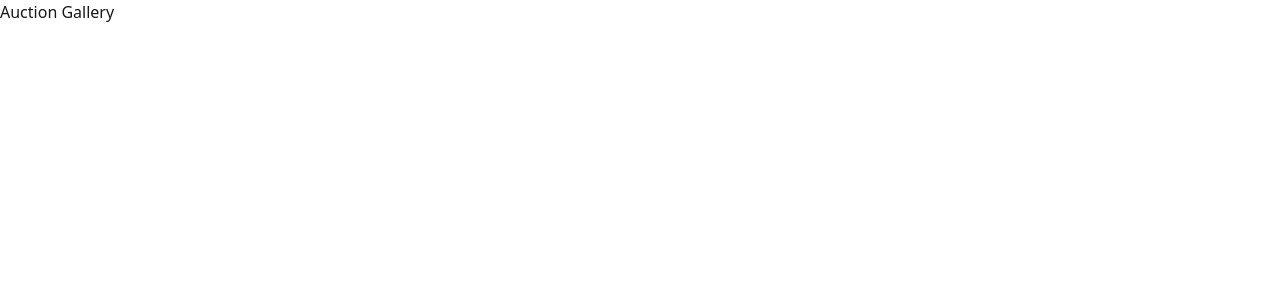
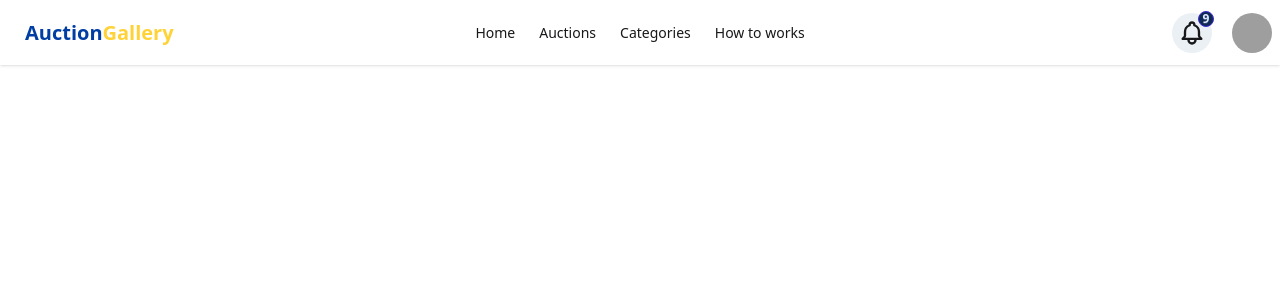
Before and after one commit to iftakhersifat/auction-gallery, a React (Vite) app: page / in a window 1280 px wide. Shown: the top 300 px of the page. Built offline with nearby package versions, Linux system fonts and the light colour scheme; grey boxes are pictures that could not be loaded.

Commit message:
added navbar

```diff
--- a/src/App.jsx
+++ b/src/App.jsx
@@ -5,8 +5,48 @@
 
   return (
     <>
-      <h1>Auction Gallery</h1>
+      <div className="navbar bg-base-100 shadow-sm">
+    <div className="navbar-start">
+    <div className="dropdown">
+      <div tabIndex={0} role="button" className="btn btn-ghost lg:hidden">
+        <svg xmlns="http://www.w3.org/2000/svg" className="h-5 w-5" fill="none" viewBox="0 0 24 24" stroke="currentColor"> <path strokeLinecap="round" strokeLinejoin="round" strokeWidth="2" d="M4 6h16M4 12h8m-8 6h16" /> </svg>
+      </div>
+      <ul
+        tabIndex={0}
+        className="menu menu-sm dropdown-content bg-base-100 rounded-box z-1 mt-3 w-52 p-2 shadow">
+        <li><a>Home</a></li>
+        <li><a>Auctions</a></li>
+        <li><a>Categories</a></li>
+        <li><a>How to works</a></li>
+      </ul>
+    </div>
+    <a className="btn btn-ghost text-xl text-[#003EA4] gap-0">Auction<span className="text-[#FFD337]">Gallery</span></a>
+  </div>
+  <div className="navbar-center hidden lg:flex">
+    <ul className="menu menu-horizontal px-1">
+        <li><a>Home</a></li>
+        <li><a>Auctions</a></li>
+        <li><a>Categories</a></li>
+        <li><a>How to works</a></li>
+    </ul>
+  </div>
+  <div className="navbar-end space-x-5">
 
+    {/* notification button */}
+    <button className="btn btn-ghost btn-circle bg-[#EBF0F5]">
+      <div className="indicator">
+        <svg xmlns="http://www.w3.org/2000/svg" className="h-7 w-7" fill="none" viewBox="0 0 24 24" stroke="currentColor"> <path strokeLinecap="round" strokeLinejoin="round" strokeWidth="2" d="M15 17h5l-1.405-1.405A2.032 2.032 0 0118 14.158V11a6.002 6.002 0 00-4-5.659V5a2 2 0 10-4 0v.341C7.67 6.165 6 8.388 6 11v3.159c0 .538-.214 1.055-.595 1.436L4 17h5m6 0v1a3 3 0 11-6 0v-1m6 0H9" /> </svg>
+        <span className="badge badge-xs badge-primary btn-circle indicator-item bg-[#0E2954] text-[12px]">9</span>
+      </div>
+    </button>
+
+    <div className="avatar">
+  <div className="w-10  rounded-full">
+    <img src="https://img.daisyui.com/images/stock/photo-1534528741775-53994a69daeb.webp" />
+  </div>
+</div>
+  </div>
+</div>
     </>
   )
 }
```
